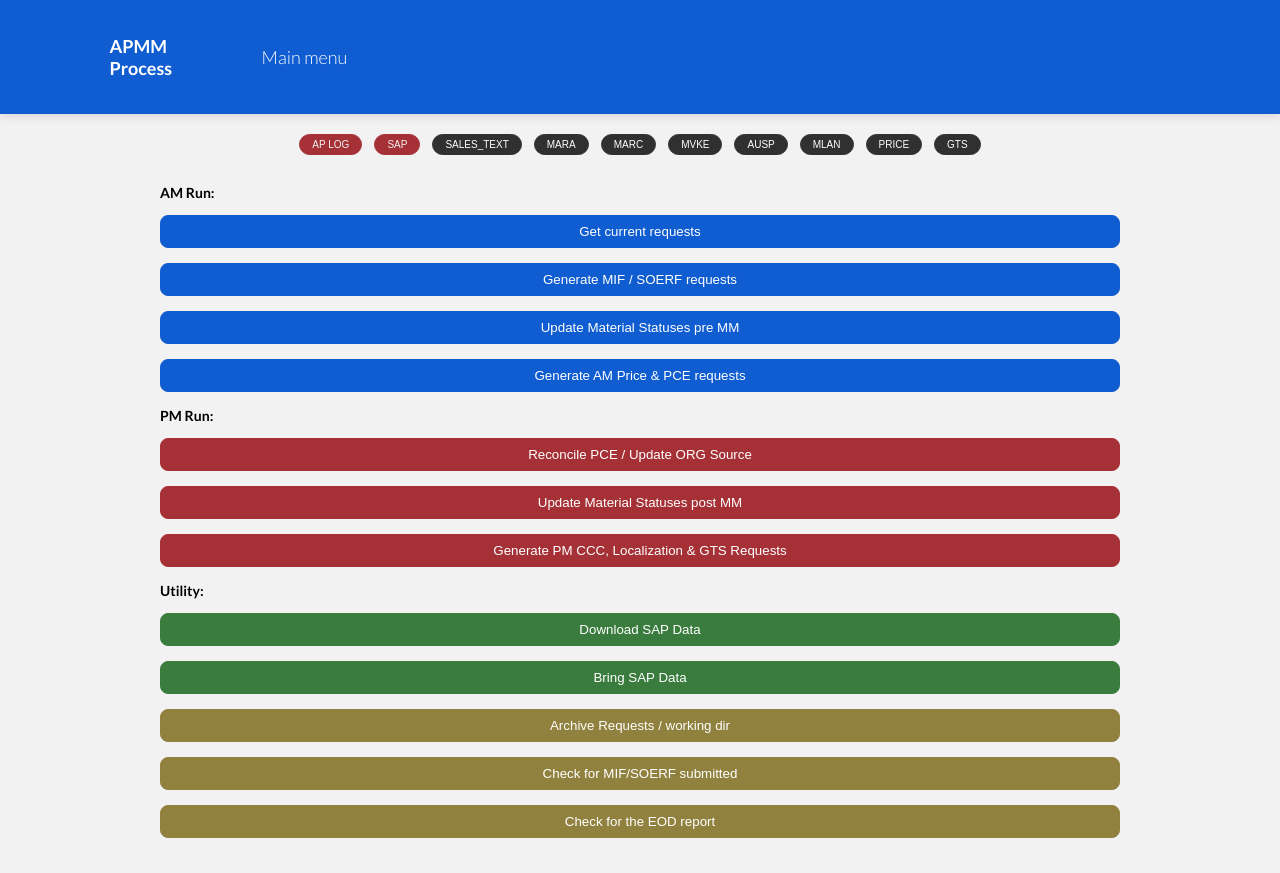
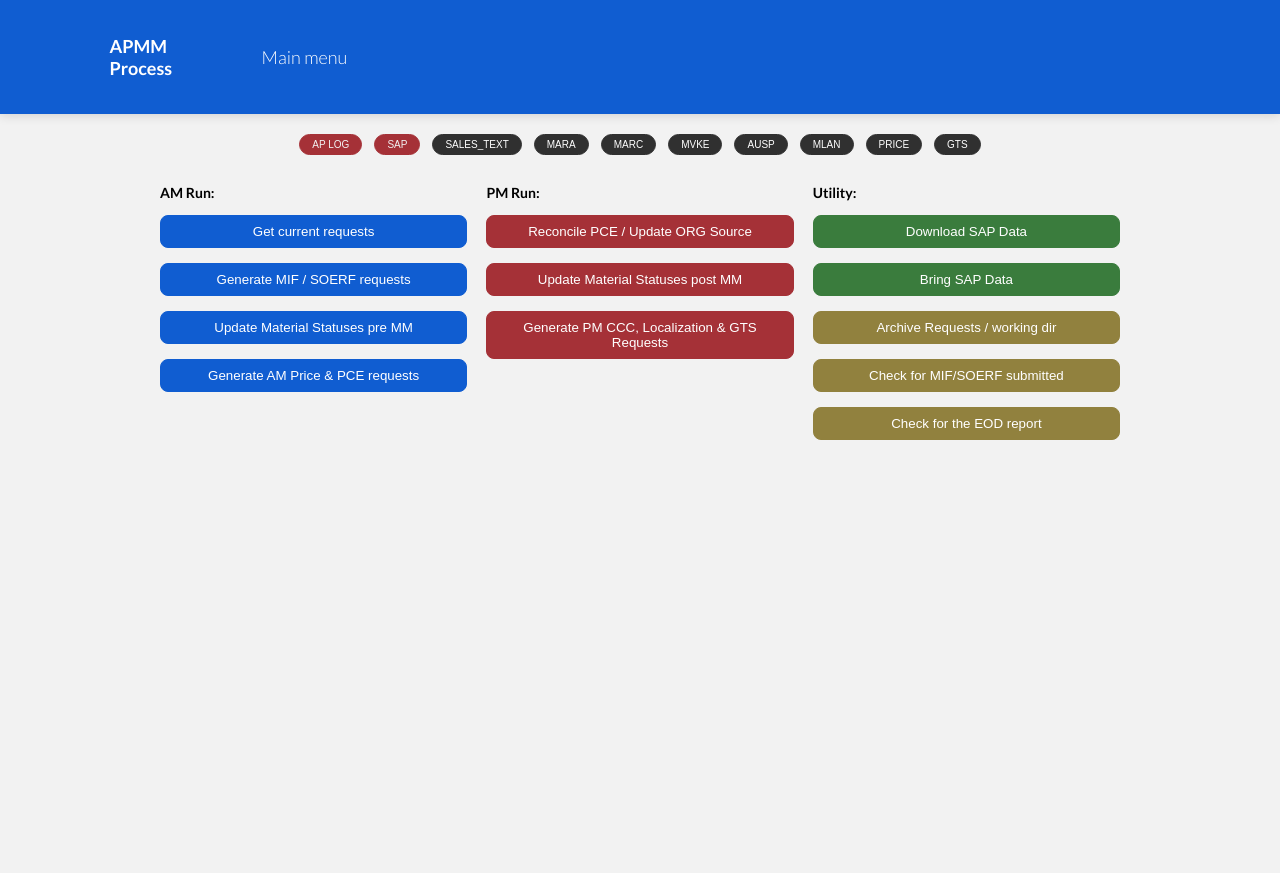
Before and after one commit to zakrzaq/RA-AP-Client-React, a React (Vite) app: page / in a window 1280 px wide. After the commit the page ends 800 px from the top, so only its background shows below. Built offline with nearby package versions, Linux system fonts and the light colour scheme.

Commit message:
fix home page meny layout

```diff
--- a/src/components/Home/Menu.scss
+++ b/src/components/Home/Menu.scss
@@ -4,6 +4,6 @@
   justify-content: space-between;
 
   &__column {
-    max-width: 30%;
+    width: 32%;
   }
 }
--- a/src/components/Home/Menu.tsx
+++ b/src/components/Home/Menu.tsx
@@ -1,4 +1,6 @@
-import MenuOption from '../Base/ManuOption';
+import MenuOption from '../Base/MenuOption';
+import './Menu.scss';
+
 import { amOptions, pmOptions, utilOptions } from '../../data/homeMenuOptions';
 
 export default function HomeMenu() {
```
Also changed, not shown: src/components/Base/MenuOption.tsx (renamed from src/components/Base/ManuOption.tsx).
